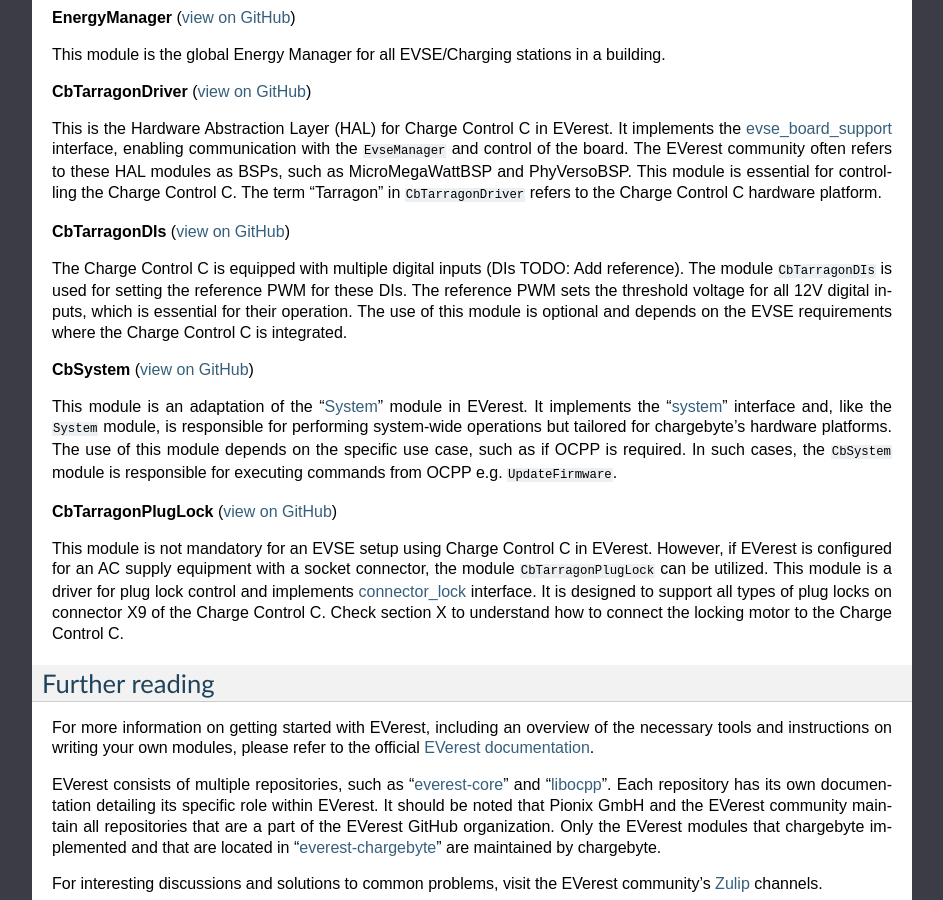
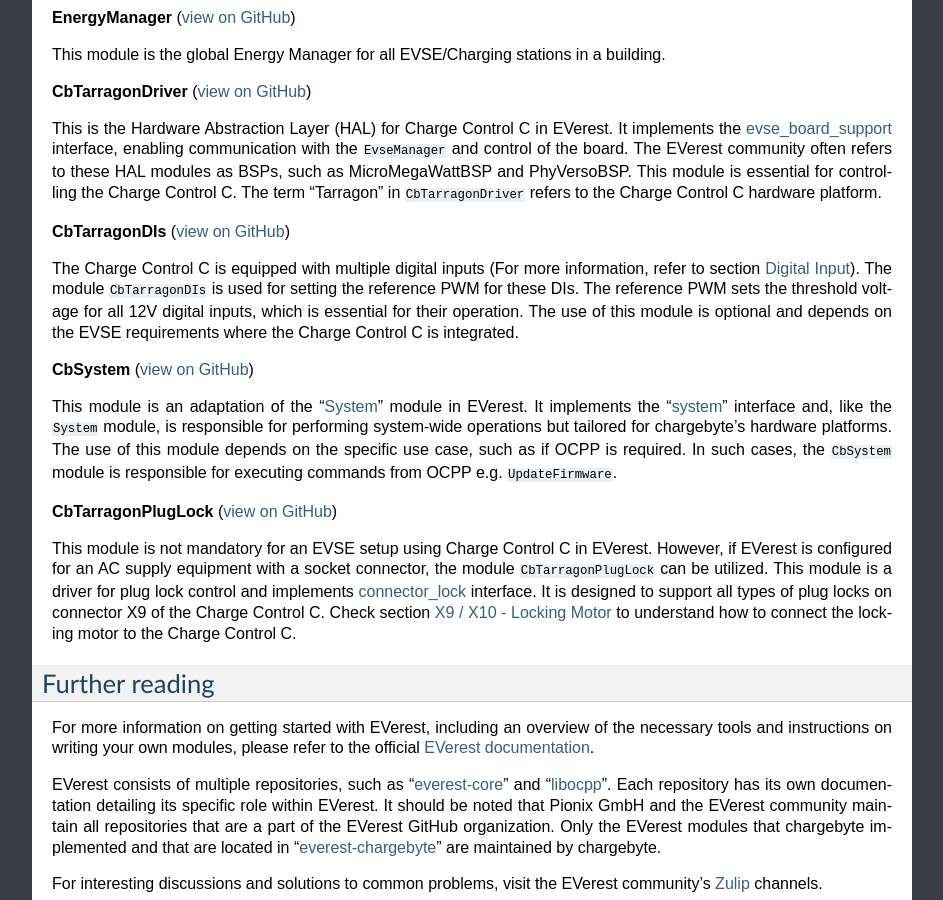
Before and after one commit to chargebyte/chargebyte-docs, a Sphinx documentation site: the page built from docs/source/everest_charging_stack.rst, in a window 1280 px wide and 900 px high, scrolled down 1896 px. Shown: the whole window, without its empty margins (198-1141 px from the left). Built offline with Sphinx 7.4.7, drawn with Linux system fonts in a browser that asks for light colours.

Commit message:
Add references to hardware sections
Signed-off-by: Mohannad Oraby <mohannad.oraby@chargebyte.com>

```diff
--- a/docs/source/everest_charging_stack.rst
+++ b/docs/source/everest_charging_stack.rst
@@ -79,10 +79,10 @@
 
 **CbTarragonDIs** (`view on GitHub <https://github.com/chargebyte/everest-chargebyte/tree/main/modules/CbTarragonDIs>`__)
 
-The Charge Control C is equipped with multiple digital inputs (DIs TODO: Add reference). The module :code:`CbTarragonDIs`
-is used for setting the reference PWM for these DIs. The reference PWM sets the threshold voltage for all 12V digital
-inputs, which is essential for their operation. The use of this module is optional and depends on the EVSE
-requirements where the Charge Control C is integrated.
+The Charge Control C is equipped with multiple digital inputs (For more information, refer to section :ref:`digital_input`).
+The module :code:`CbTarragonDIs` is used for setting the reference PWM for these DIs. The reference PWM
+sets the threshold voltage for all 12V digital inputs, which is essential for their operation.
+The use of this module is optional and depends on the EVSE requirements where the Charge Control C is integrated.
 
 **CbSystem** (`view on GitHub <https://github.com/chargebyte/everest-chargebyte/tree/main/modules/CbSystem>`__)
 
@@ -99,8 +99,8 @@
 is configured for an AC supply equipment with a socket connector, the module :code:`CbTarragonPlugLock`
 can be utilized. This module is a driver for plug lock control and implements
 `connector_lock <https://github.com/EVerest/everest-core/blob/main/interfaces/connector_lock.yaml>`_ interface.
-It is designed to support all types of plug locks on connector X9 of the Charge Control C. Check section X to
-understand how to connect the locking motor to the Charge Control C.
+It is designed to support all types of plug locks on connector X9 of the Charge Control C. Check
+section :ref:`locking_motor` to understand how to connect the locking motor to the Charge Control C.
 
 Further reading
 ===============
--- a/docs/source/hardware.rst
+++ b/docs/source/hardware.rst
@@ -784,6 +784,8 @@
 Digital Input & Output
 ======================
 
+.. _digital_input:
+
 Digital Input
 -------------
 
@@ -1152,6 +1154,7 @@
     * - 3
       - :cspan:`1` GND
 
+.. _locking_motor:
 
 X9 / X10 - Locking Motor
 ========================
```
